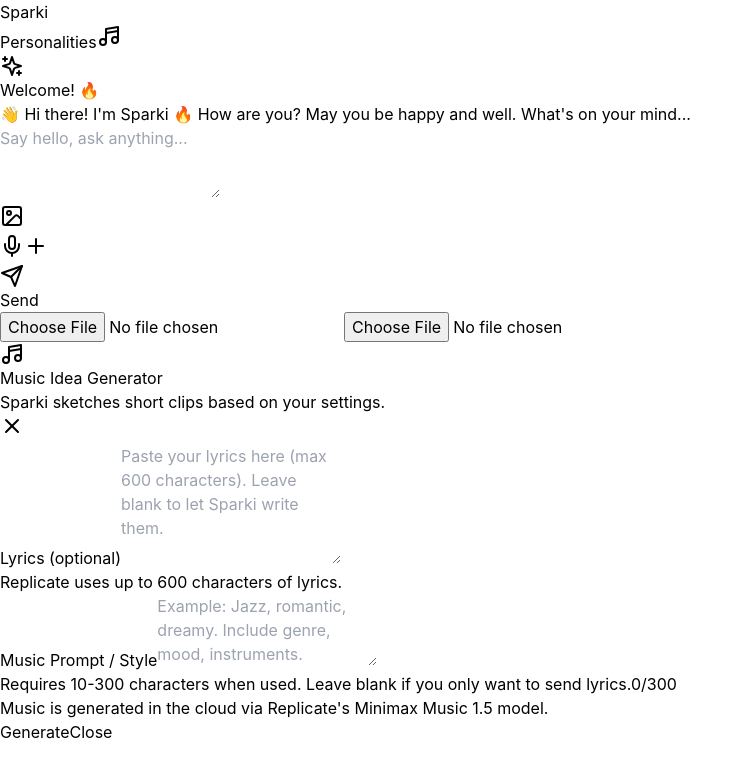
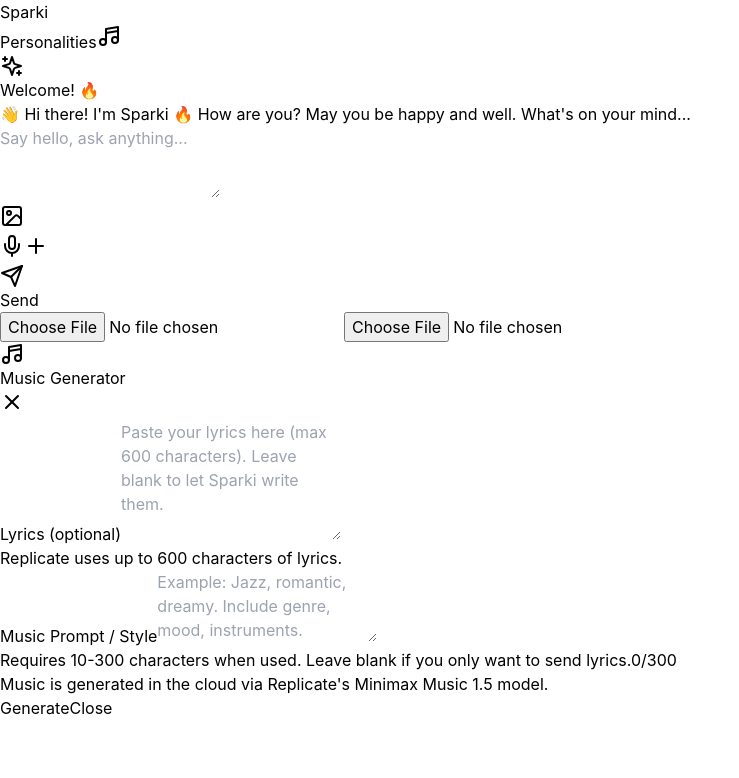
Before and after one commit to jerrymcma/sparkiai, a React (Vite) app in the folder sparkifire-web/: page / in a window 1280 px wide. Both pictures are taken after a click on the button 108 px from the left and 36 px from the top of the page. Shown: the top 778 px of the page, without its empty margins (0-739 px from the left). Built offline with nearby package versions, Linux system fonts and the light colour scheme.

Commit message:
UI: Simplify Music Generator dialog title

```diff
--- a/sparkifire-web/src/components/MusicGenerationDialog.tsx
+++ b/sparkifire-web/src/components/MusicGenerationDialog.tsx
@@ -79,8 +79,7 @@
               <Music4 className="w-5 h-5" />
             </div>
             <div>
-              <h2 className="text-lg font-semibold text-gray-900">Music Idea Generator</h2>
-              <p className="text-xs text-gray-500">Sparki sketches short clips based on your settings.</p>
+              <h2 className="text-lg font-semibold text-gray-900">Music Generator</h2>
             </div>
           </div>
           <button
```
